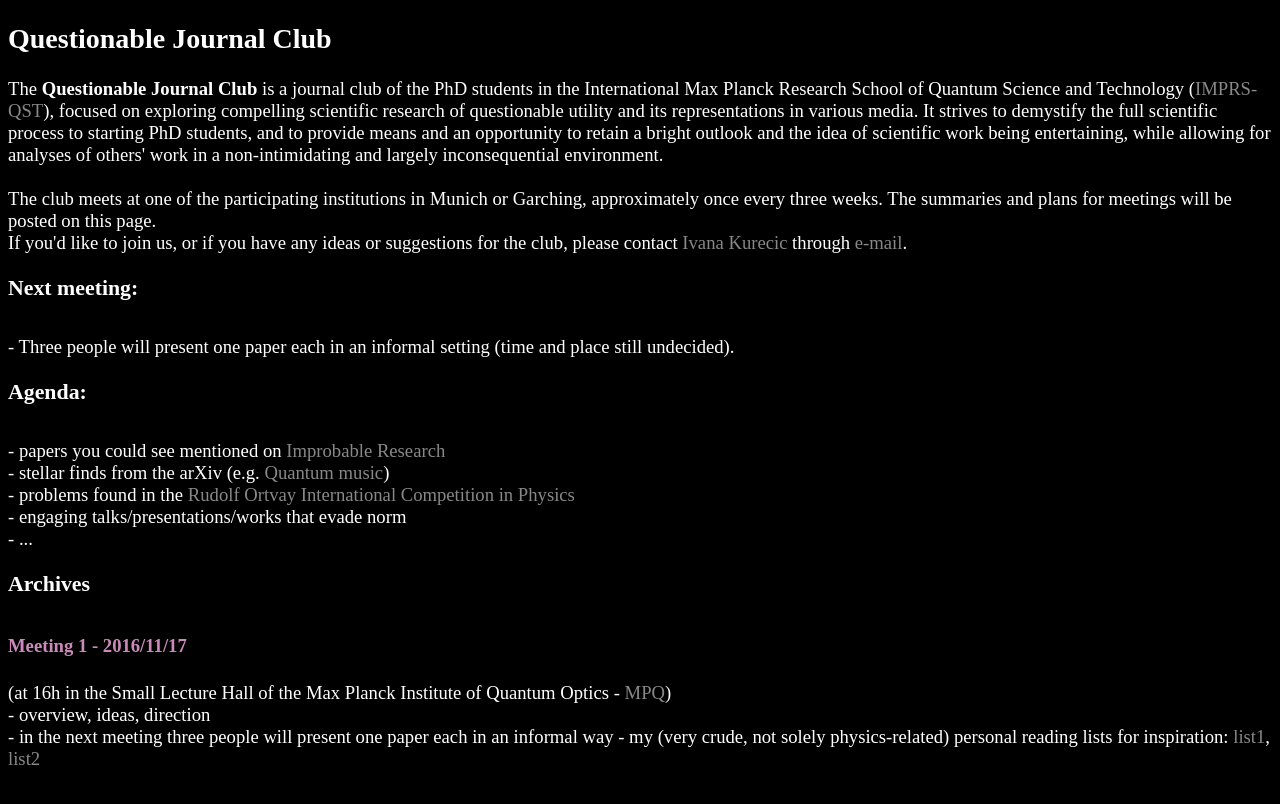
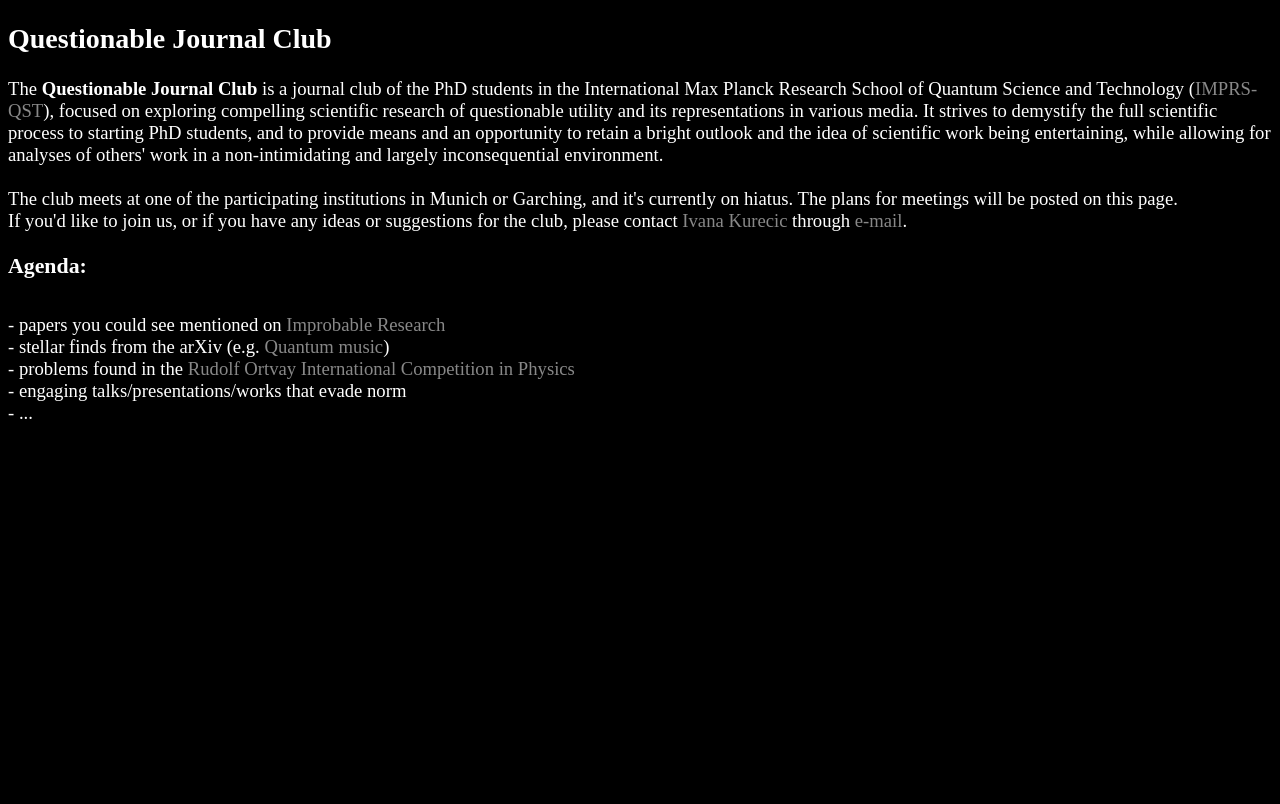
Before and after one commit to Shaidil/shaidil.github.io, a Jekyll site: the page questionable.html, which Jekyll copies as it is, in a window 1280 px wide. Shown: the top 804 px of the page. Built offline with Jekyll 4.4.1, drawn with Linux system fonts in a browser that asks for light colours; some web fonts are replaced.

Commit message:
Update questionable.html

```diff
--- a/questionable.html
+++ b/questionable.html
@@ -16,14 +16,14 @@ an opportunity to retain a bright outlook and the idea of scientific work being
 while allowing for analyses of others' work in a non-intimidating and largely inconsequential
  environment.<br><br>
 
-The club meets at one of the participating institutions in Munich or Garching, approximately once every three weeks.
- The summaries and plans for meetings will be posted on this page.<br>
+The club meets at one of the participating institutions in Munich or Garching, and it's currently on hiatus.
+ The <!-- summaries and --> plans for meetings will be posted on this page.<br>
 If you'd like to join us, or if you have any ideas or suggestions for the club, please contact <a href="http://www.happyturtlethings.net">Ivana Kurecic</a> through <a href="mailto:happyturtlethings@gmail.com">e-mail</a>.
 
-<h3 id="next">Next meeting:</h3>
+<!-- <h3 id="next">Next meeting:</h3>
 	  <p>
 		- Three people will present one paper each in an informal setting (time and place still undecided).
-       <br> </p>
+       <br> </p> -->
 
 <h3 id="agenda">Agenda:</h3>
 	    <p>
@@ -34,14 +34,14 @@ If you'd like to join us, or if you have any ideas or suggestions for the club,
 		    - ...<br>
 	    </p>
 
-<h3 id="archives">Archives</h3>
+<!-- <h3 id="archives">Archives</h3>
 	  <p>
 	    <h4 id="meet1" class="highlight">Meeting 1 - 2016/11/17</h4>
 	    (at 16h in the Small Lecture Hall of the Max Planck Institute of Quantum Optics - <a href="http://www.mpq.mpg.de/">MPQ</a>)<br>
 	    - overview, ideas, direction<br>
 	    - in the next meeting three people will present one paper each in an informal way
 	    - my (very crude, not solely physics-related) personal reading lists for inspiration: <a href="https://docs.google.com/spreadsheets/d/1G9PeKumI-zVTt8ot35_v9OTQ5PGnJmkKVxfyC-9YiHU/edit#gid=0">list1</a>, <a href="https://docs.google.com/spreadsheets/d/1wNt1fehoVukyYdjI6w9oxWDKA_qSniFwjT5qcCRnokk/edit?usp=sharing">list2</a>
-        </p>
+        </p> -->
 
 
 
```
